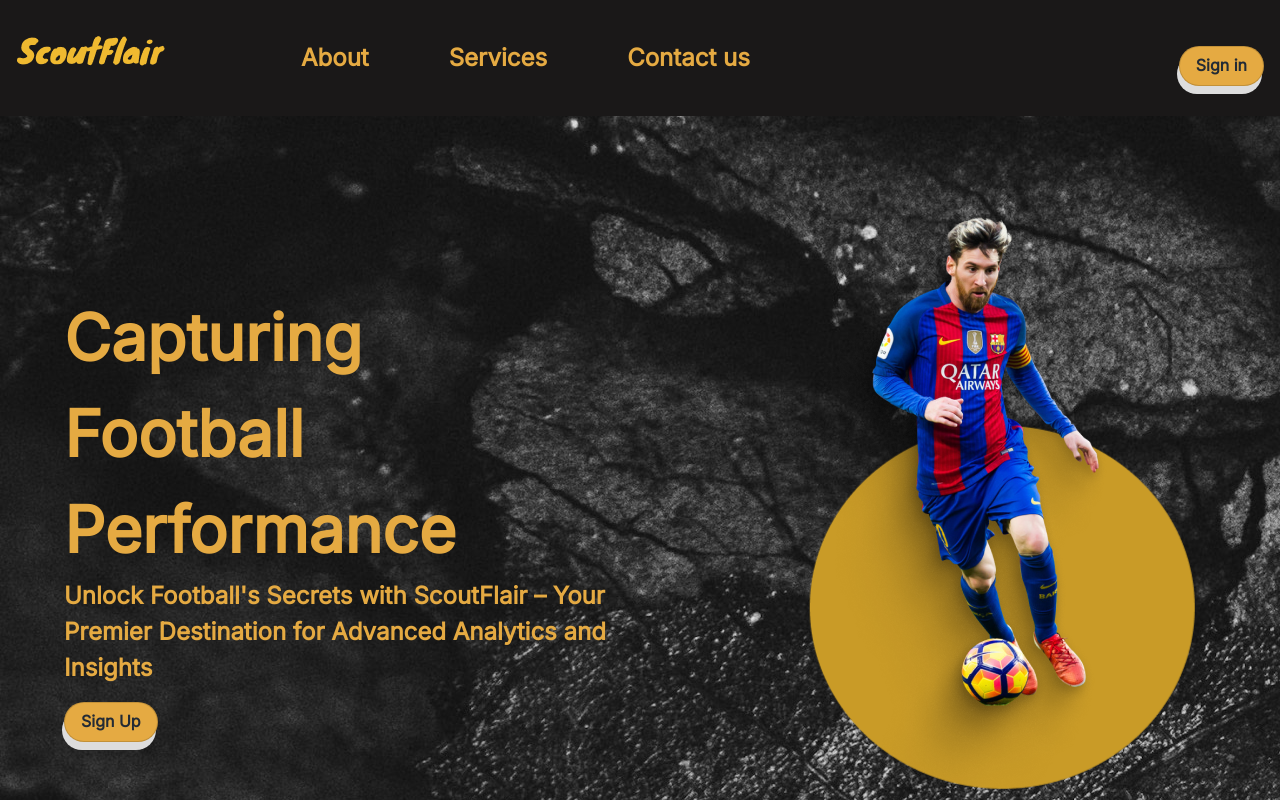
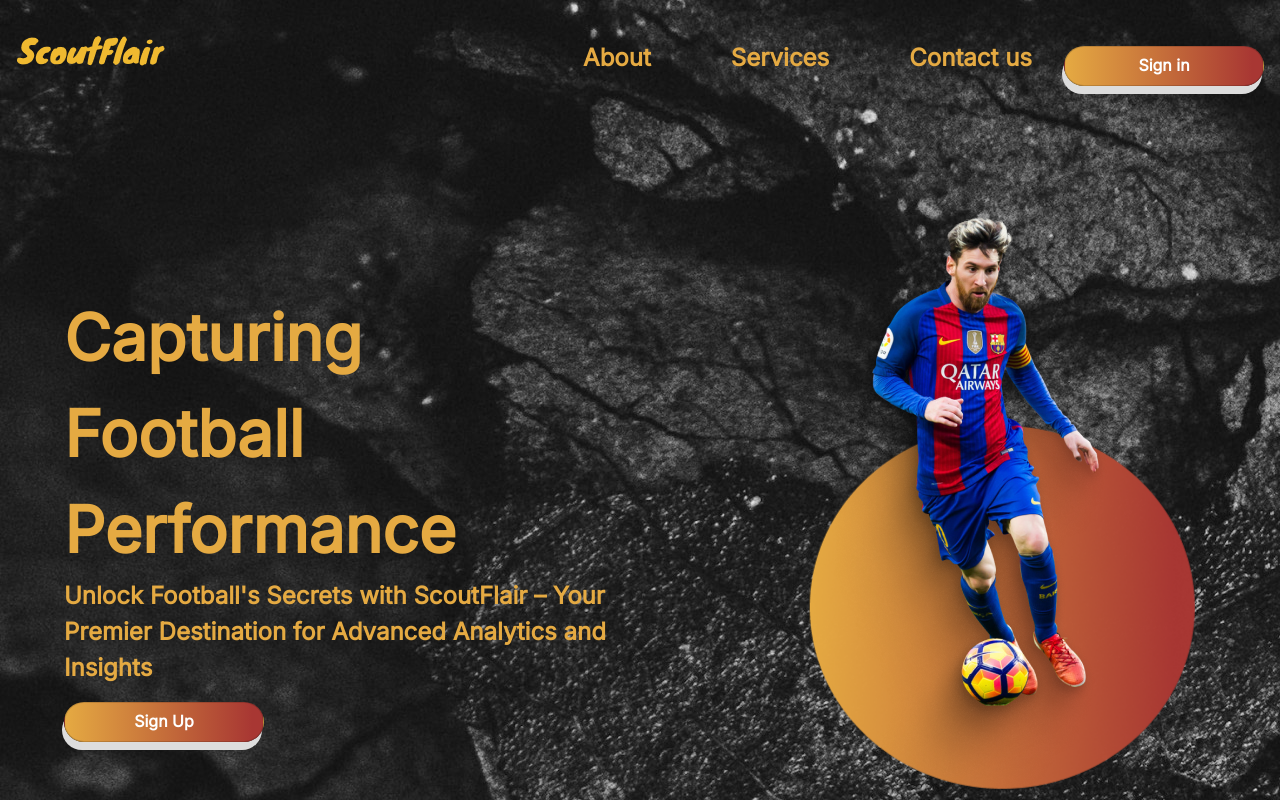
Before and after one commit to Valuegate/scout-flair-vlaue, a React (Create React App) app: page / in a window 1280 px wide. Shown: the top 800 px of the page. Built offline with nearby package versions, Linux system fonts and the light colour scheme.

Commit message:
fix: fixs made

```diff
--- a/src/componets/Navbar.jsx
+++ b/src/componets/Navbar.jsx
@@ -31,7 +31,7 @@
   return (
     <Box>
       <Flex
-         bg='#1A1818'
+         bg='transparent'
         color='#E5AA42'
         minH={'60px'}
         py={{ base: 2 }}
@@ -40,7 +40,7 @@
         //borderBottom={1}
         //borderStyle={'solid'}
        // borderColor={useColorModeValue('gray.200', 'gray.900')}
-        align={'center'}>
+        alignItems={'center'}>
         <Flex
           flex={{ base: 1, md: 'auto' }}
           ml={{ base: -2 }}
@@ -52,7 +52,7 @@
             aria-label={'Toggle Navigation'}
           />
         </Flex>
-        <Flex flex={{ base: 1 }} alignItems='baseline' justify={{ base: 'space-between', md: 'start' }}>
+        <Flex flex={{ base: 1 }} alignItems='baseline' justify={{ base: 'space-between', md: 'space-between' }}>
           <Link to='/'>
             <Image src={Logo} alt='' mr={['4rem','']} />
           </Link>
@@ -64,22 +64,23 @@
         </Flex>
 
         <Stack
-          flex={{ base: 1, md: 0 }}
           justify={'flex-end'}
+          alignItems='center'
           direction={'row'}
           spacing={6}>
             <Link to='/login' >
              <Button _hover={{
                     color:'#E5AA42',
-                    background:'#232B35',
+                    background:'var(--Gradient, linear-gradient(270deg, #A83733 5.33%, #E5AA42 100%))',
                     border: '1px solid #232b35',
                     shadow:'-2px 8px 0px #ddd'
                 }}
-                color='#232B35'
+                color='#fff'
                 border='1px solid rgba(0,0,0,.15)'
                 mt='1rem'
                 shadow='-2px 8px 0px #ddd'
-                bg='#E5AA42'
+                bg='var(--Gradient, linear-gradient(270deg, #A83733 5.33%, #E5AA42 100%))'
+                width='200px'
                 p='16px, 48px, 16px, 48px'
                 borderRadius='48px'>Sign in</Button>
             </Link>
--- a/src/componets/ProtectedNav.jsx
+++ b/src/componets/ProtectedNav.jsx
@@ -1,10 +1,11 @@
 import React from 'react'
 import { Outlet } from 'react-router-dom'
 import Navbar from './Navbar'
+import bg from '../assets/bg.jpg'
 
 const ProtectedNav = () => {
   return (
-    <div>
+    <div style={{ backgroundImage: `url(${bg})`,backgroundRepeat:'' }}>
         <Navbar/>
         <Outlet/>
     </div>
--- a/src/pages/Home.jsx
+++ b/src/pages/Home.jsx
@@ -20,7 +20,7 @@
 import small from '../assets/smallchart.png'
 import Footer from '../componets/Footer'
 import Faq from '../componets/Faq'
-import bg from '../assets/bg.jpg'
+//import bg from '../assets/bg.jpg'
 import { Link } from 'react-router-dom'
 //import Navbar from '../componets/Navbar'
 
@@ -98,7 +98,7 @@
         },
     ]
   return (
-    <Box w='full'h='100%' style={{ backgroundImage: `url(${bg})`,backgroundRepeat:'' }} >
+    <Box w='full'h='100%' style={{ backgroundImage: `transparent`,backgroundRepeat:'' }} >
         <Box w='full'h={['100%','100%','100vh']}  display='flex' p='2rem' alignItems='center' justifyContent='space-betweeen' flexDirection={['column','row']}>
             <Box w={['full','50%']} p={['0rem','2rem']}>
                 <Text fontSize={['2.75rem','4rem']} fontWeight='700' color='#E5AA42' >Capturing <br/>
@@ -108,15 +108,16 @@
                <Link to='/select-role'>
                 <Button _hover={{
                     color:'#E5AA42',
-                    background:'#232B35',
+                    background:'var(--Gradient, linear-gradient(270deg, #A83733 5.33%, #E5AA42 100%))',
                     shadow:'-2px 8px 0px #ddd'
                 }}
-                color='#232B35'
+                color='#fff'
                 border='1px solid rgba(0,0,0,.15)'
                 mt='1rem'
                 shadow='-2px 8px 0px #ddd'
-                bg='#E5AA42'
+                bg='var(--Gradient, linear-gradient(270deg, #A83733 5.33%, #E5AA42 100%))'
                 p='16px, 48px, 16px, 48px'
+                width='200px'
                 borderRadius='48px'>Sign Up</Button>
                 </Link>
             </Box>
```
Also changed, not shown: src/assets/Ellipse 73.png.
